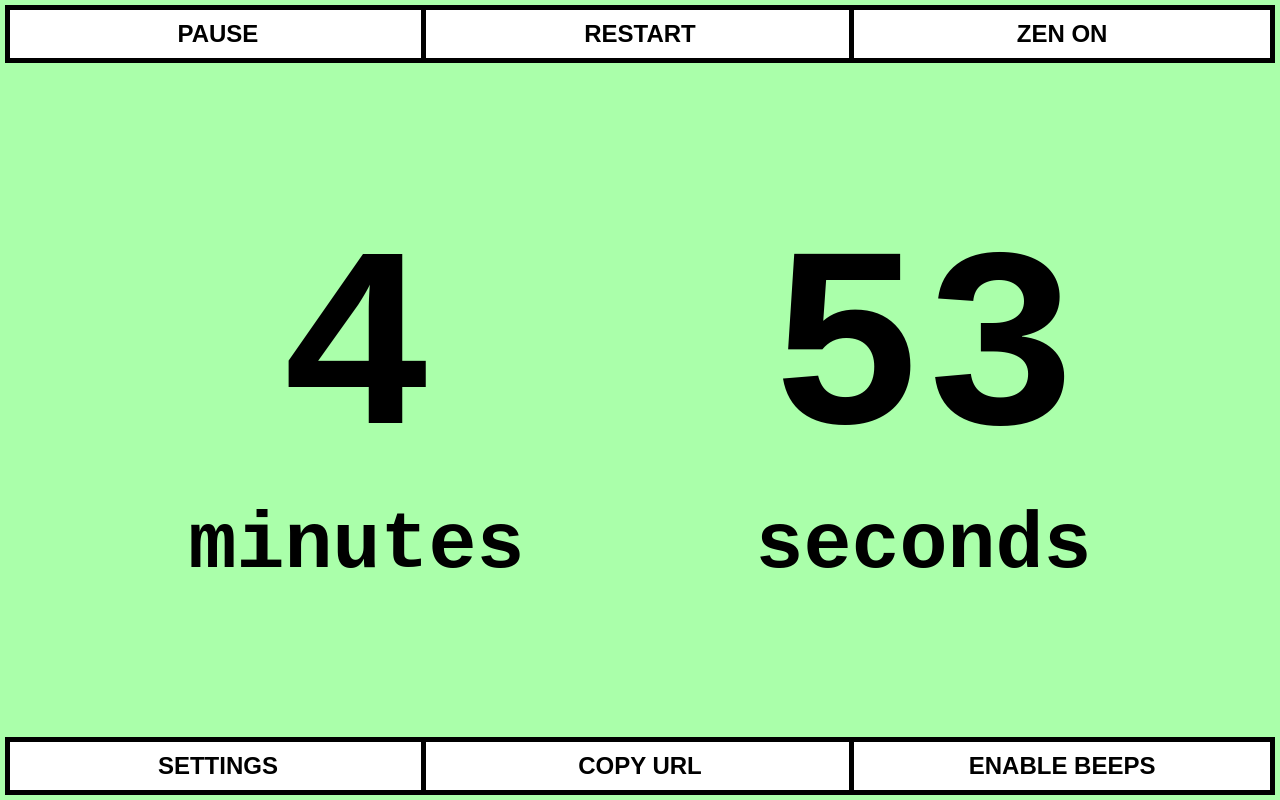
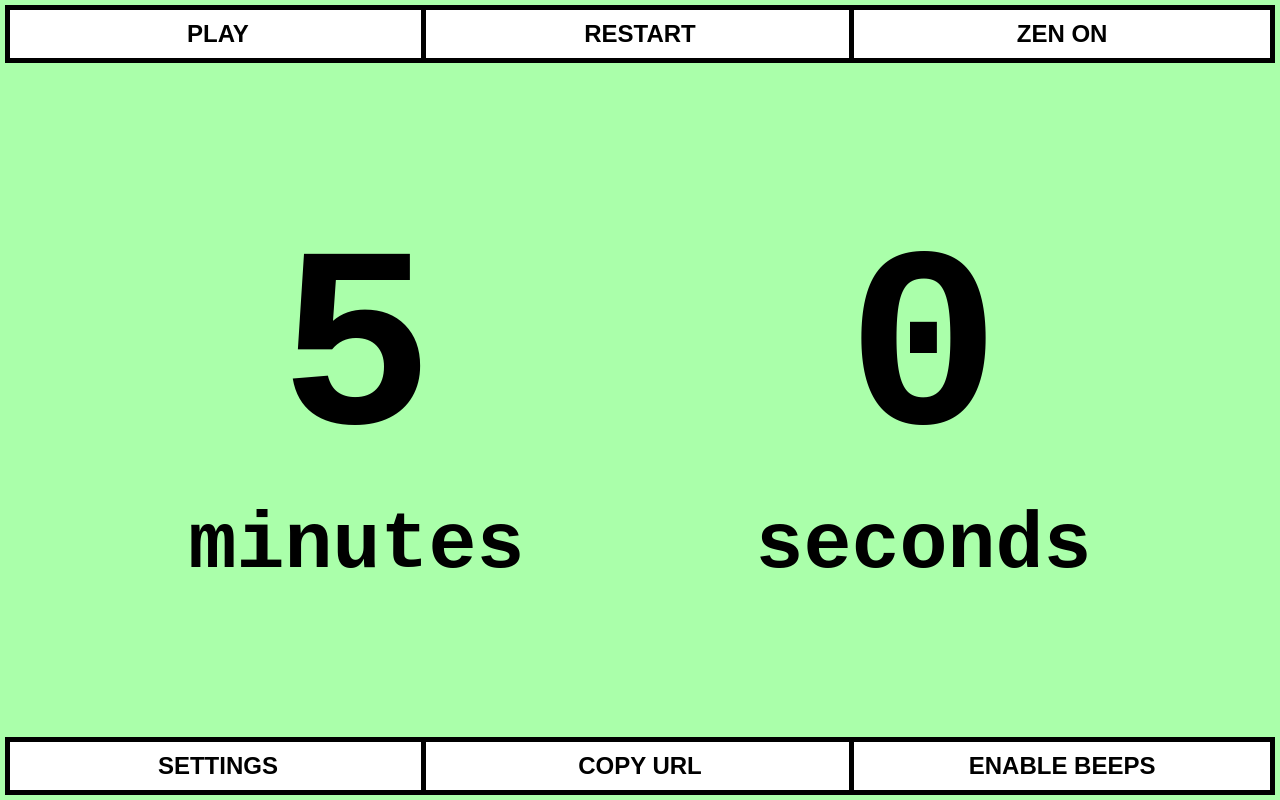
Before and after one commit to JoshuaKGoldberg/stoptalking, a React (Create React App) app: page /play in a window 1280 px wide. Built offline with nearby package versions, Linux system fonts and the light colour scheme.

Commit message:
Paused by default

```diff
--- a/src/play/PlayView/index.tsx
+++ b/src/play/PlayView/index.tsx
@@ -26,7 +26,7 @@ export const PlayView: React.FC<PlayViewProps> = ({
     const [startTime, setStartTime] = useState(
         settings.time * 2 - settings.remaining,
     );
-    const [paused, setPaused] = useState(false);
+    const [paused, setPaused] = useState(true);
     const [timeMs, resetTime] = useTime({ paused, startTime });
 
     useEffect(() => {
```
